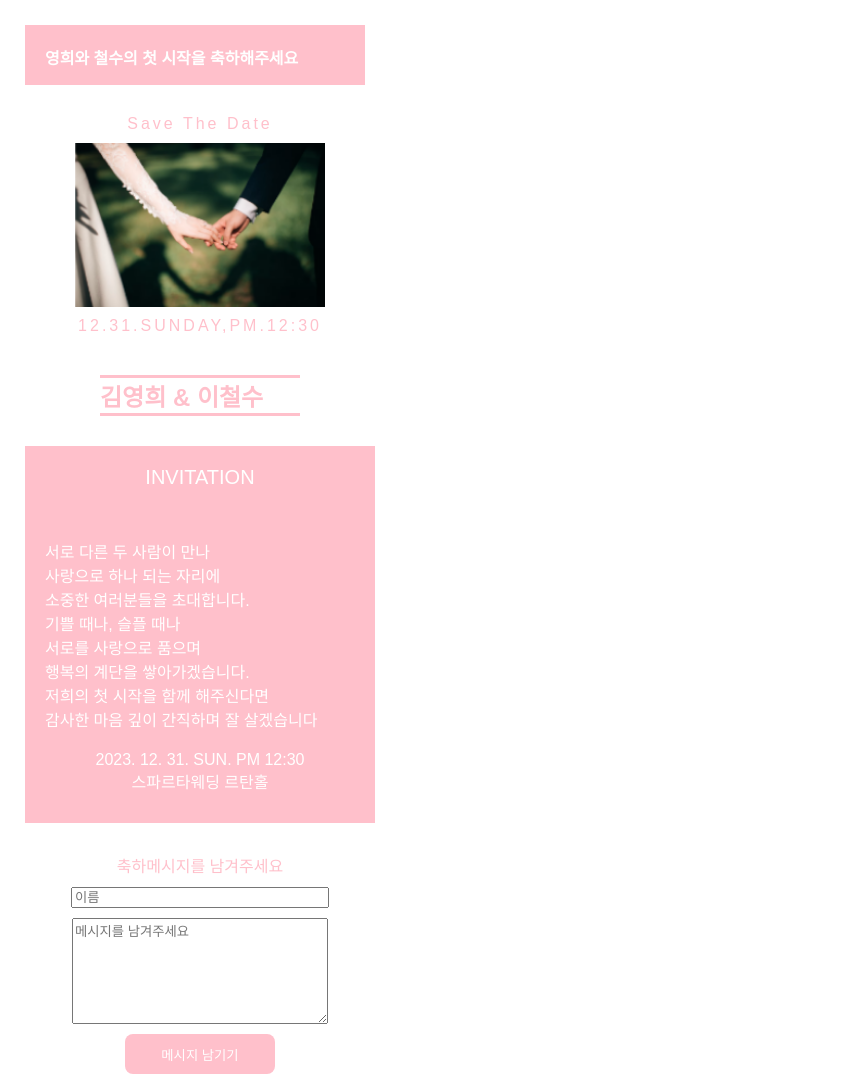
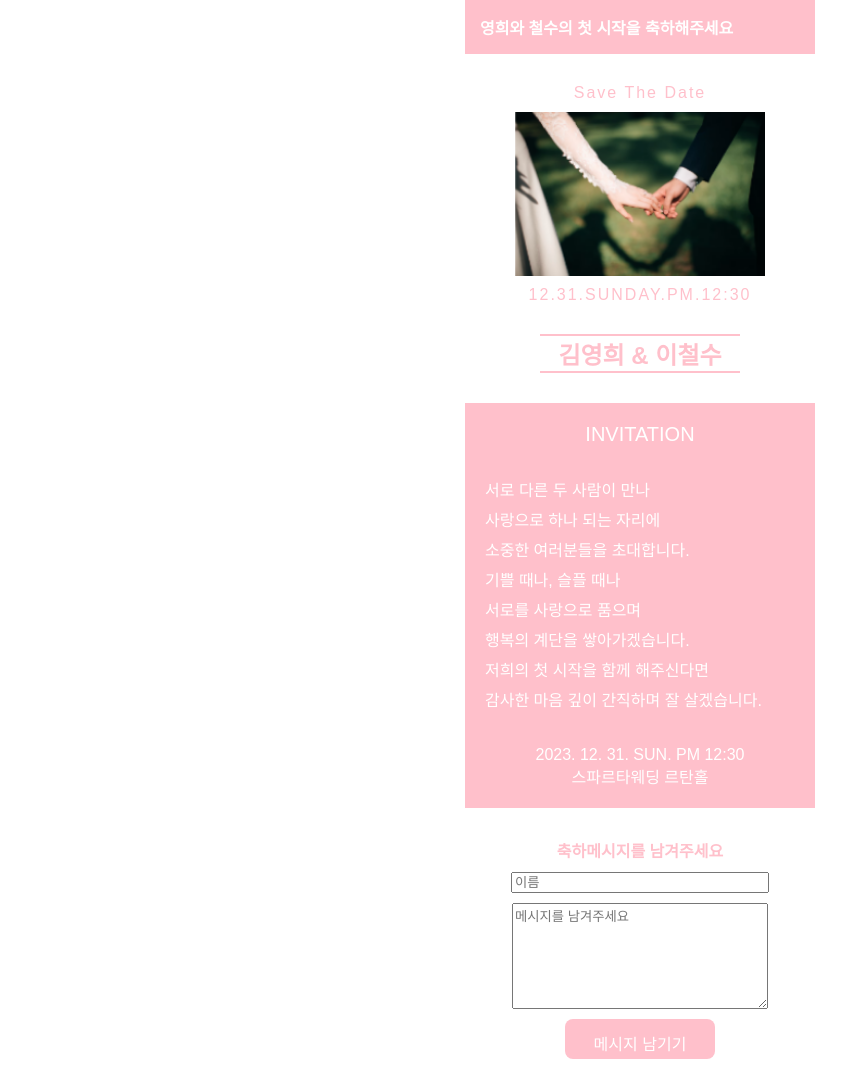
Before and after one commit to minsookju/mypage, a plain HTML site: page index.html in a window 1280 px wide. Shown: the whole page, without its empty margins (0-853 px from the left). After the commit the page ends 1059 px from the top, so only its background shows below. Drawn offline with Linux system fonts and the light colour scheme.

Commit message:
Update index.html

```diff
--- a/index.html
+++ b/index.html
@@ -19,17 +19,16 @@
 
         .wrap {
             width: 350px;
-            margin: 25px;
+            margin: auto;
+
         }
 
-        .wrap > h1 {
-            width: 300px;
-            height: 20px;
-            background-color: pink;
-            color: white;
-            padding: 20px;
-            text-align: left;
-            font-weight: bold;
+        h1 {
+           font-size: 16px;
+           font-weight: bold;
+           background-color: pink;
+           color: white;
+           padding: 15px;
         }
 
         .pic {
@@ -38,62 +37,51 @@
             justify-content: center;
             align-items: center;
 
-            letter-spacing: 3px;
+            color: pink;
+            width: 250px;
+            letter-spacing: 2px;
             margin: 30px auto;
-        }
-
-        .pic > h2 {
-            color: pink;
-            letter-spacing: 3px;
-            margin-bottom: 10px;
-
         }
 
         .pic > img {
             width: 250px;
-            margin-bottom: 10px;
-
-        }
-
-        .pic > span {
-            color: pink;
-            letter-spacing: 3px;
-            margin-bottom: 10px;
+            margin: 10px;
         }
 
         .name {
+            width: 200px;
             font-size: 24px;
             font-weight: bold;
+            border-top: 2px solid pink;
+            border-bottom: 2px solid pink;
+
+            margin: auto;
+            text-align: center;
             color: pink;
-            border-top: 3px solid pink;
-            border-bottom: 3px solid pink;
-            margin: auto;
-            width: 200px;
         }
 
-
         .main {
+            margin-top: 30px;
             background-color: pink;
             color: white;
-            border: none;
             padding: 20px;
-            margin-top: 30px;
         }
 
         .title {
             font-size: 20px;
             text-align: center;
-            margin-bottom: 50px;
         }
 
         .msg {
+            font-size: 16px;
+            margin-top: 30px;
+            margin-top: 30px;
             margin-bottom: 30px;
+            line-height: 30px;
         }
 
         .place {
             text-align: center;
-            margin-bottom: 10px;
-            margin-top: 20px;
         }
 
         .bottom {
@@ -101,17 +89,18 @@
             flex-direction: column;
             justify-content: center;
             align-items: center;
-            margin-top: 30px;
         }
 
         .bottom > p {
             color: pink;
+            font-weight: bold;
             margin-bottom: 10px;
+            margin-top: 30px;
         }
 
         .bottom > input {
             width: 250px;
-            margin-bottom: 10px;
+            margin-bottom:10px;
         }
 
         .bottom > textarea {
@@ -123,38 +112,39 @@
         .bottom > button {
             width: 150px;
             height: 40px;
-            background-color: pink;
-            color: white;
+            color:white;
+            font-size: 16px;
             border: none;
             border-radius: 8px;
-            margin-bottom: 10px;
+            background-color: pink;
+            padding-top: 12px;
+            padding-bottom: 12px;
         }
     </style>
 </head>
-
 <body>
     <div class="wrap">
         <h1>영희와 철수의 첫 시작을 축하해주세요</h1>
         <div class="pic">
-            <h2>Save The Date</h2>
+            <h2>Save The Date </h2>
             <img src="wedding.png">
-            <span>12.31.SUNDAY,PM.12:30</span>
+            <span>12.31.SUNDAY.PM.12:30</span>
         </div>
         <div class="name">
             김영희 & 이철수
         </div>
         <div class="main">
-            <p class="title">INVITATION</p>
-            <p class="msg>">
-                서로 다른 두 사람이 만나<br/>
-                사랑으로 하나 되는 자리에<br/>
-                소중한 여러분들을 초대합니다.<br/>
-                기쁠 때나, 슬플 때나<br/>
-                서로를 사랑으로 품으며<br/>
-                행복의 계단을 쌓아가겠습니다.<br/>
-                저희의 첫 시작을 함께 해주신다면<br/>
-                감사한 마음 깊이 간직하며 잘 살겠습니다
-            </p>
+            <p class="title" > INVITATION</p>
+            <P class="msg">
+                서로 다른 두 사람이 만나 <br/>
+                사랑으로 하나 되는 자리에 <br/>
+                소중한 여러분들을 초대합니다. <br/>
+                기쁠 때나, 슬플 때나 <br/>
+                서로를 사랑으로 품으며 <br/>
+                행복의 계단을 쌓아가겠습니다. <br/>
+                저희의 첫 시작을 함께 해주신다면 <br/>
+                감사한 마음 깊이 간직하며 잘 살겠습니다.
+            </P>
             <p class="place">
                 2023. 12. 31. SUN. PM 12:30<br/>
                 스파르타웨딩 르탄홀
```
